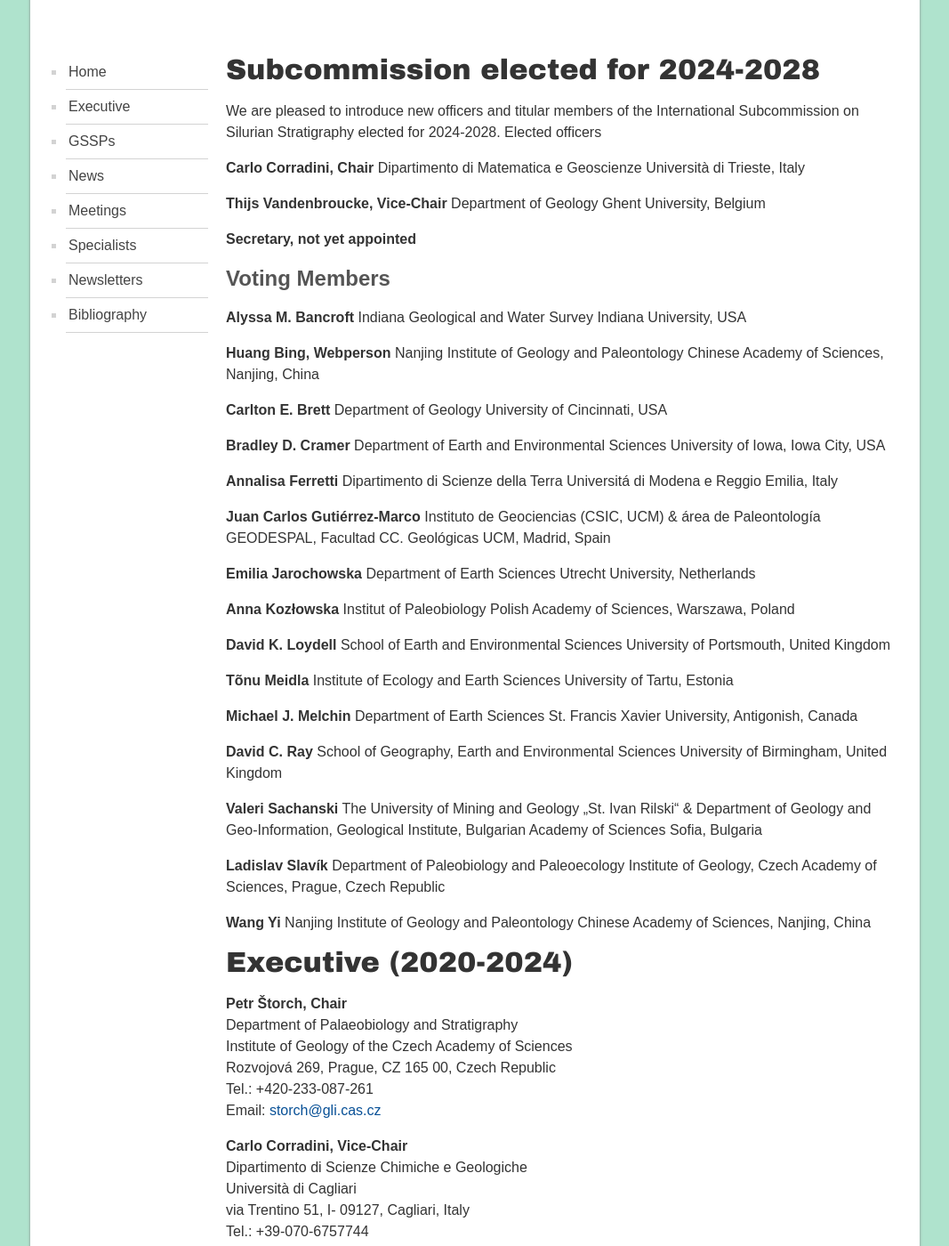
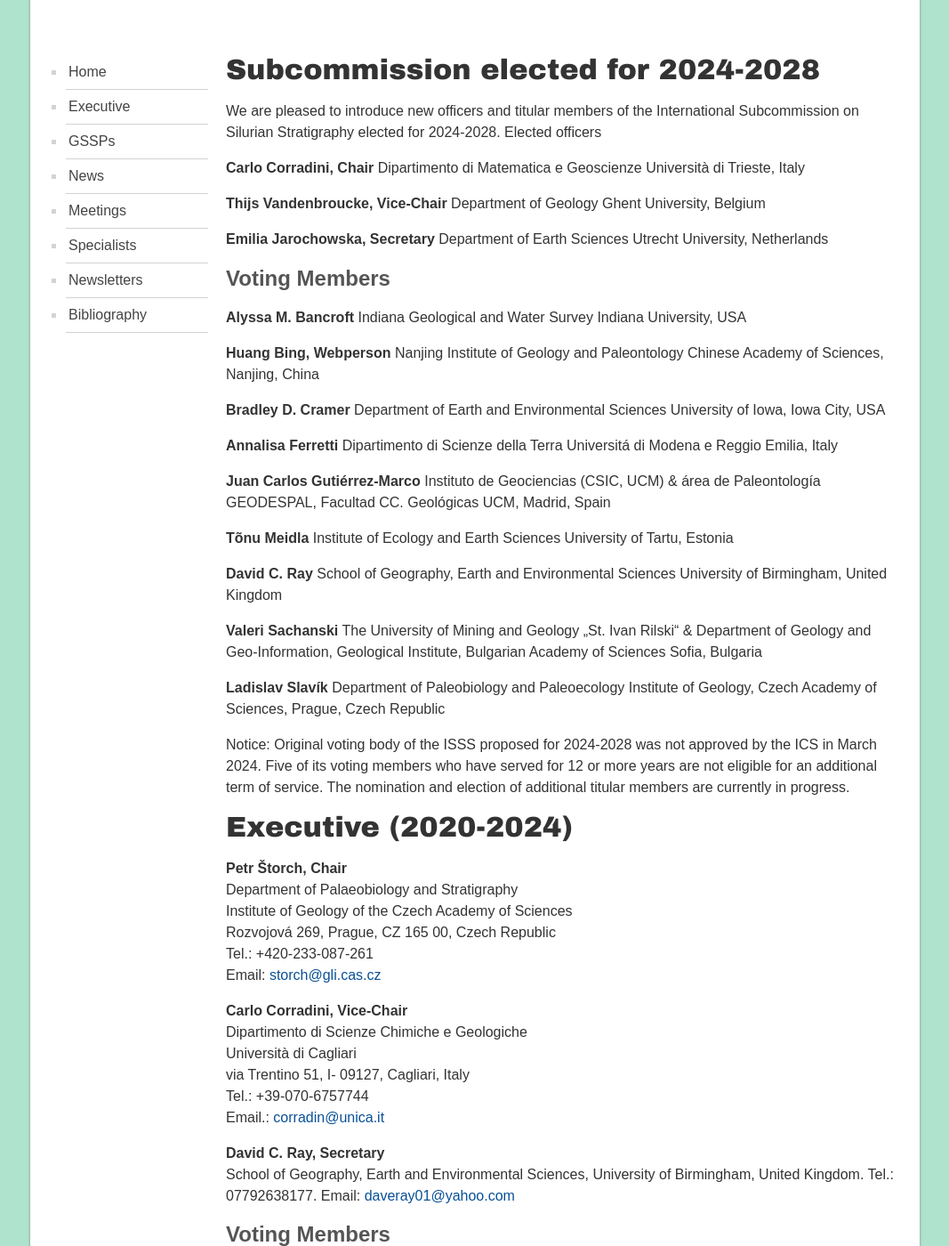
Before and after one commit to i-c-stratigraphy/subcommission-silurian, a Jekyll site: the page built from pages/executive.md, in a window 1280 px wide and 1400 px high, scrolled down 351 px. Shown: the whole window at 89% size, without its empty margins (106-1173 px from the left). Built offline with Jekyll 4.4.1, drawn with Linux system fonts in a browser that asks for light colours.

Commit message:
Update executive.md

```diff
--- a/pages/executive.md
+++ b/pages/executive.md
@@ -17,7 +17,9 @@ Università di Trieste, Italy
 Department of Geology
 Ghent University, Belgium
 
-**Secretary, not yet appointed**
+**Emilia Jarochowska, Secretary**
+Department of Earth Sciences
+Utrecht University, Netherlands
 
 ## Voting Members
 
@@ -28,10 +30,6 @@ Indiana University, USA
 **Huang Bing, Webperson**
 Nanjing Institute of Geology and Paleontology
 Chinese Academy of Sciences, Nanjing, China
-
-**Carlton E. Brett**
-Department of Geology
-University of Cincinnati, USA
 
 **Bradley D. Cramer**
 Department of Earth and Environmental Sciences
@@ -44,25 +42,9 @@ Universitá di Modena e Reggio Emilia, Italy
 **Juan Carlos Gutiérrez-Marco**
 Instituto de Geociencias (CSIC, UCM) & área de Paleontología GEODESPAL, Facultad CC. Geológicas UCM, Madrid, Spain
 
-**Emilia Jarochowska**
-Department of Earth Sciences
-Utrecht University, Netherlands
-
-**Anna Kozłowska**
-Institut of Paleobiology
-Polish Academy of Sciences, Warszawa, Poland
-
-**David K. Loydell**
-School of Earth and Environmental Sciences
-University of Portsmouth, United Kingdom
-
 **Tõnu Meidla**
 Institute of Ecology and Earth Sciences
 University of Tartu, Estonia
-
-**Michael J. Melchin**
-Department of Earth Sciences
-St. Francis Xavier University, Antigonish, Canada
 
 **David C. Ray**
 School of Geography, Earth and Environmental Sciences
@@ -76,10 +58,7 @@ Sofia, Bulgaria
 Department of Paleobiology and Paleoecology
 Institute of Geology, Czech Academy of Sciences, Prague, Czech Republic
 
-**Wang Yi**
-Nanjing Institute of Geology and Paleontology
-Chinese Academy of Sciences, Nanjing, China
-
+Notice: Original voting body of the ISSS proposed for 2024-2028 was not approved by the ICS in March 2024. Five of its voting members who have served for 12 or more years are not eligible for an additional term of service. The nomination and election of additional titular members are currently in progress.
 
 
 # Executive (2020-2024)
```
